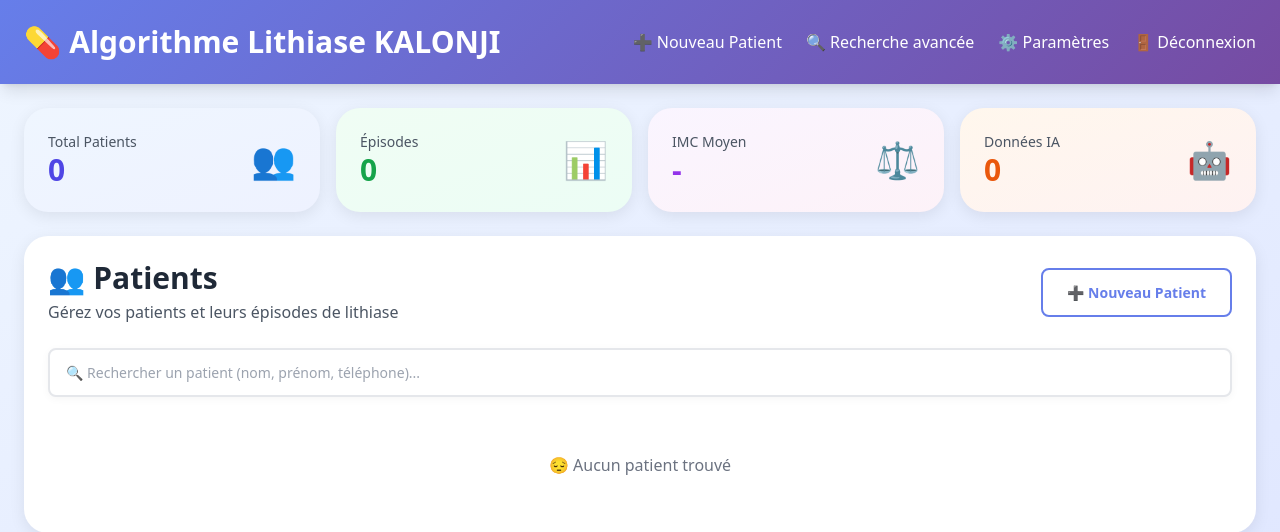
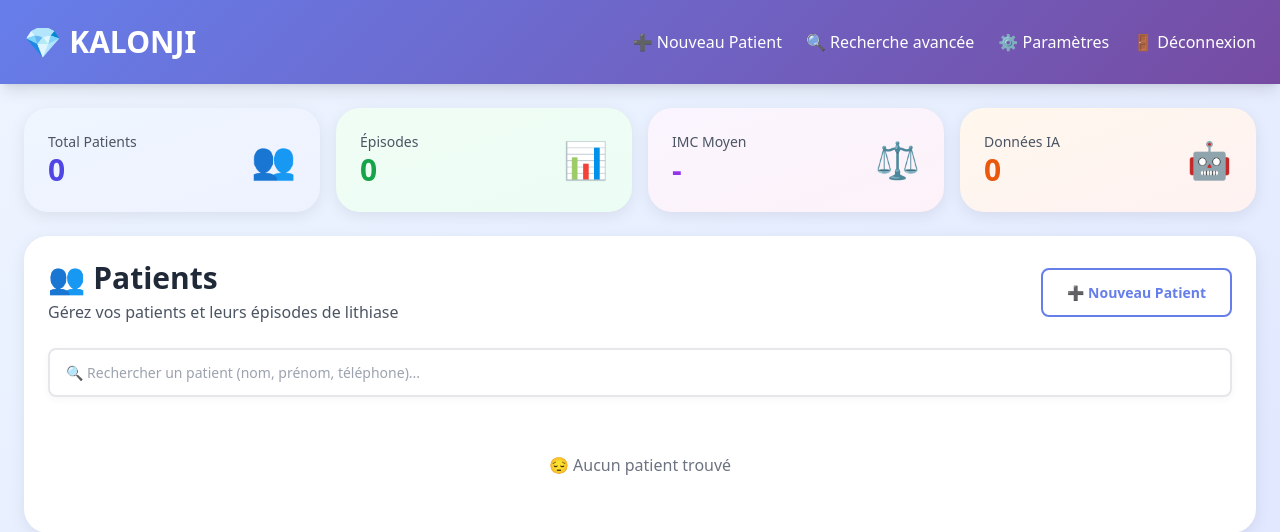
Before and after one commit to moa-digitalagency/LithiaseWeb, a Flask app: page / in a window 1280 px wide. Shown: the top 532 px of the page. Run offline with Flask 3, Linux system fonts and the light colour scheme; a user stored in the database is signed in; data that the repository does not hold is empty; parts of the project's set-up code (start-up, migrations or seed data) failed here and were passed over; some libraries are stand-ins or nearby versions.

Commit message:
Update application title to a shorter, more recognizable name
Modified the main application title from "Algorithme Lithiase KALONJI" to "KALONJI" across multiple HTML templates (dashboard.html, nouveau-patient.html, parametres.html, patient.html, search.html).

Replit-Commit-Author: Agent
Replit-Commit-Session-Id: bc3f438d-0739-4695-8381-95d7f6277b35
Replit-Commit-Checkpoint-Type: intermediate_checkpoint
Replit-Commit-Event-Id: 05fd2280-e8d8-4f57-9fb8-5210f77dc542
Replit-Commit-Screenshot-Url: https://storage.googleapis.com/screenshot-production-us-central1/8f5600cb-9347-4caa-b3f5-1fb22a69ce9e/bc3f438d-0739-4695-8381-95d7f6277b35/exTxe3l

```diff
--- a/templates/dashboard.html
+++ b/templates/dashboard.html
@@ -10,7 +10,7 @@
 <body class="page-bg">
     <nav class="gradient-bg text-white shadow-lg">
         <div class="container mx-auto px-6 flex justify-between items-center">
-            <h1 class="text-3xl font-bold">💊 Algorithme Lithiase KALONJI</h1>
+            <h1 class="text-3xl font-bold">💎 KALONJI</h1>
             <div class="flex items-center space-x-6">
                 <a href="/nouveau-patient" class="hover:text-indigo-200 transition-colors font-medium">➕ Nouveau Patient</a>
                 <a href="/search" class="hover:text-indigo-200 transition-colors font-medium">🔍 Recherche avancée</a>
--- a/templates/nouveau-patient.html
+++ b/templates/nouveau-patient.html
@@ -10,7 +10,7 @@
 <body class="page-bg">
     <nav class="gradient-bg text-white shadow-lg">
         <div class="container mx-auto px-6 flex justify-between items-center">
-            <h1 class="text-3xl font-bold">💊 Algorithme Lithiase KALONJI</h1>
+            <h1 class="text-3xl font-bold">💎 KALONJI</h1>
             <div class="flex items-center space-x-6">
                 <a href="/" class="hover:text-indigo-200 transition-colors font-medium">🏠 Tableau de bord</a>
                 <a href="/nouveau-patient" class="hover:text-indigo-200 transition-colors font-medium text-indigo-300">➕ Nouveau Patient</a>
--- a/templates/parametres.html
+++ b/templates/parametres.html
@@ -10,7 +10,7 @@
 <body class="page-bg">
     <nav class="gradient-bg text-white shadow-lg">
         <div class="container mx-auto px-6 flex justify-between items-center">
-            <h1 class="text-3xl font-bold">💊 Algorithme Lithiase KALONJI</h1>
+            <h1 class="text-3xl font-bold">💎 KALONJI</h1>
             <div class="flex items-center space-x-6">
                 <a href="/" class="hover:text-indigo-200 transition-colors font-medium">🏠 Tableau de bord</a>
                 <a href="/nouveau-patient" class="hover:text-indigo-200 transition-colors font-medium">➕ Nouveau Patient</a>
--- a/templates/patient.html
+++ b/templates/patient.html
@@ -10,7 +10,7 @@
 <body class="page-bg">
     <nav class="gradient-bg text-white shadow-lg">
         <div class="container mx-auto px-6 flex justify-between items-center">
-            <h1 class="text-3xl font-bold">💊 Algorithme Lithiase KALONJI</h1>
+            <h1 class="text-3xl font-bold">💎 KALONJI</h1>
             <div class="flex items-center space-x-6">
                 <a href="/" class="hover:text-indigo-200 transition-colors font-medium">🏠 Tableau de bord</a>
                 <a href="/nouveau-patient" class="hover:text-indigo-200 transition-colors font-medium">➕ Nouveau Patient</a>
--- a/templates/search.html
+++ b/templates/search.html
@@ -10,7 +10,7 @@
 <body class="page-bg">
     <nav class="gradient-bg text-white shadow-lg">
         <div class="container mx-auto px-6 flex justify-between items-center">
-            <h1 class="text-3xl font-bold">💊 Algorithme Lithiase KALONJI</h1>
+            <h1 class="text-3xl font-bold">💎 KALONJI</h1>
             <div class="flex items-center space-x-6">
                 <a href="/" class="hover:text-indigo-200 transition-colors font-medium">🏠 Tableau de bord</a>
                 <a href="/nouveau-patient" class="hover:text-indigo-200 transition-colors font-medium">➕ Nouveau Patient</a>
```
